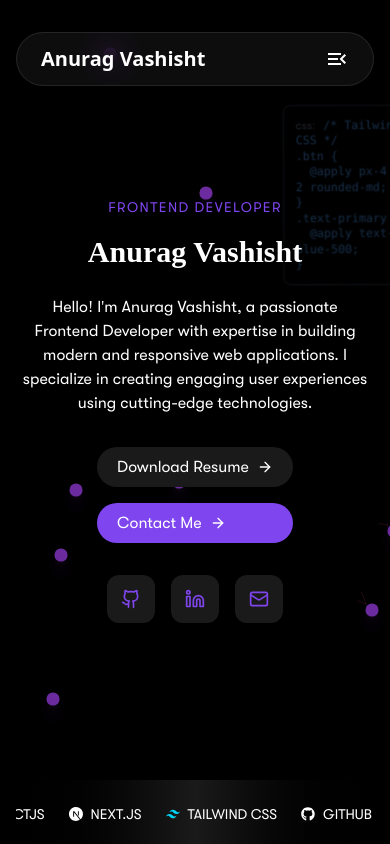
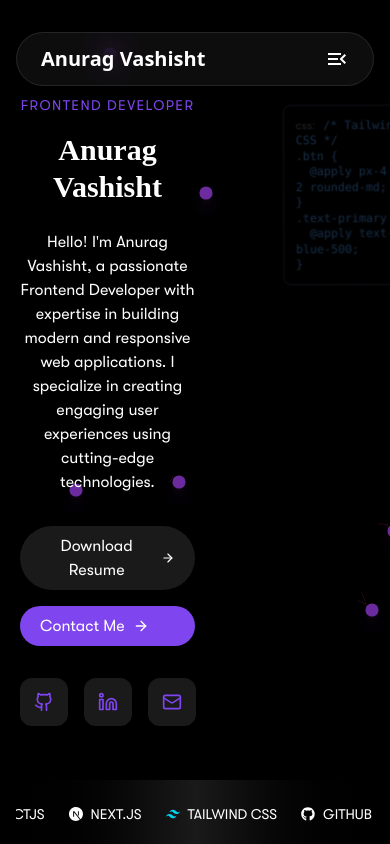
Before and after one commit to Anurag2k743/Anurag_portfolio, a Next.js app: page / in a window 390 px wide. Built offline with nearby package versions, Linux system fonts and the light colour scheme.

Commit message:
About section updated

```diff
--- a/app/Components/AboutUsSection.tsx
+++ b/app/Components/AboutUsSection.tsx
@@ -1,5 +1,6 @@
-import { Instagram, Send } from "lucide-react";
-import { FaWhatsapp } from "react-icons/fa"; // use this for the WhatsApp logo
+
+
+import { Instagram, Send, PhoneIcon as Whatsapp } from "lucide-react"
 
 export default function AboutUsSection() {
   return (
@@ -7,11 +8,9 @@ export default function AboutUsSection() {
       <div className="container mx-auto px-4">
         <section className="relative py-16 sm:py-20 px-4 sm:px-8 lg:px-16 overflow-hidden bg-black text-white">
 
-          {/* Corner Borders */}
           <div className="absolute top-0 left-0 w-16 h-16 sm:w-20 sm:h-20 border-t-2 border-l-2 border-[#7f45ee]"></div>
           <div className="absolute bottom-0 right-0 w-16 h-16 sm:w-20 sm:h-20 border-b-2 border-r-2 border-[#7f45ee]"></div>
 
-          {/* Content */}
           <div className="relative z-10 max-w-5xl mx-auto flex flex-col items-start gap-6">
             <div className="inline-block px-4 py-1 rounded-full bg-[#1a1a1a] text-sm sm:text-base">
               About Me
@@ -21,32 +20,41 @@ export default function AboutUsSection() {
             </h2>
 
             <p className="text-gray-300 text-base sm:text-lg mb-4">
-              As a frontend developer, I specialize in creating responsive and interactive web applications...
+              As a frontend developer, I specialize in creating responsive and interactive web applications. My journey began with
+              HTML and CSS, and I've evolved to master modern frameworks like React.js and Next.js. Over the years, I’ve built
+              a wide range of user-centric interfaces—from simple landing pages to full-scale web platforms.
             </p>
-            {/* rest of paragraphs unchanged */}
+            <p className="text-gray-300 text-base sm:text-lg mb-4">
+              I'm passionate about writing clean, efficient code and staying up-to-date with the latest web development trends
+              and best practices. I focus on performance optimization, accessibility, and maintainable code structures, ensuring that
+              every project I work on is both user-friendly and developer-friendly.
+            </p>
+            <p className="text-gray-300 text-base sm:text-lg mb-4">
+              My workflow often includes tools and technologies like Tailwind CSS, TypeScript, Git, and Figma, allowing me to
+              collaborate smoothly with designers and backend teams. I thrive in fast-paced environments and enjoy turning
+              high-level ideas into functional, beautiful digital experiences.
+            </p>
+            <p className="text-gray-300 text-base sm:text-lg">
+              When & m not coding, I love exploring new technologies, contributing to open-source projects, and sharing
+              knowledge with the developer community through blogs, tutorials, or developer meetups. I'm a strong believer in
+              lifelong learning and always looking for ways to grow both professionally and personally.
+            </p>
           </div>
 
-          {/* Social Buttons */}
+          {/* Social buttons on side (only visible on md+ screens) */}
           <div className="hidden md:flex absolute right-4 top-1/2 -translate-y-1/2 flex-col gap-4 z-20">
-            <a href="https://wa.me/1234567890" target="_blank" rel="noopener noreferrer">
             <button className="rounded-full border-white text-white hover:bg-white hover:text-black bg-transparent p-2">
-                <FaWhatsapp className="h-6 w-6" />
+              <Whatsapp className="h-6 w-6" />
             </button>
-            </a>
-            <a href="mailto:your@email.com">
             <button className="rounded-full border-white text-white hover:bg-white hover:text-black bg-transparent p-2">
               <Send className="h-6 w-6" />
             </button>
-            </a>
-            <a href="https://instagram.com/yourprofile" target="_blank" rel="noopener noreferrer">
             <button className="rounded-full border-white text-white hover:bg-white hover:text-black bg-transparent p-2">
               <Instagram className="h-6 w-6" />
             </button>
-            </a>
           </div>
-
         </section>
       </div>
     </div>
-  );
+  )
 }
--- a/app/Components/Banner.tsx
+++ b/app/Components/Banner.tsx
@@ -1,5 +1,6 @@
 import { ArrowRightIcon, Github, Linkedin, Mail } from "lucide-react";
 import Animation from "./Animation";
+import BannerAnimation from "./BannerAnimation";
 
 export function Banner() {
   return (
@@ -11,7 +12,7 @@ export function Banner() {
       </div>
 
       <div className="container">
-        <div className="grid grid-cols-1 relative z-60">
+        <div className="grid grid-cols-2 relative z-60">
           <div className="flex flex-col items-center md:items-start text-center md:text-left mt-10">
             <p className="text-sm font-medium uppercase tracking-widest text-[#7f45ee]">
               Frontend Developer
@@ -61,6 +62,10 @@ export function Banner() {
               </a>
             </div>
           </div>
+
+          <div className="flex justify-center items-center">
+              <BannerAnimation/>
+          </div>
         </div>
       </div>
     </section>
--- /dev/null
+++ b/app/Components/BannerAnimation.tsx
@@ -0,0 +1,128 @@
+"use client"
+
+import { motion } from "framer-motion"
+import { Atom, Code, FileCode, Palette, Square, Laptop, Chrome } from "lucide-react" // Import Lucide icons
+
+// Define the technology icons and their properties
+const techIcons = [
+  { icon: Code, alt: "JavaScript Icon", size: 48, color: "text-yellow-500" }, // JavaScript
+  { icon: FileCode, alt: "HTML5 Icon", size: 48, color: "text-orange-600" }, // HTML5
+  { icon: Palette, alt: "CSS3 Icon", size: 48, color: "text-blue-500" }, // CSS3
+  { icon: Square, alt: "Angular Icon", size: 48, color: "text-red-600" }, // Angular (using Square as a placeholder)
+  { icon: Laptop, alt: "VS Code Icon", size: 48, color: "text-blue-700" }, // VS Code
+  { icon: Chrome, alt: "Chrome Icon", size: 48, color: "text-green-500" }, // Chrome
+]
+
+export default function BannerAnimation() {
+  const innerRadius = 120 // Radius for the orbiting tech icons
+  const outerRadius = 200 // Radius for the SVG text path
+  const superOuterRadius = 280 // Radius for the outermost SVG text path
+  const numIcons = techIcons.length
+  const angleIncrement = 360 / numIcons // Angle between each orbiting icon
+
+  return (
+    <div className="relative flex items-center justify-center    overflow-hidden">
+      {/* Central React Icon */}
+      <motion.div
+        className="absolute z-10"
+        animate={{ rotate: 360 }}
+        transition={{ duration: 10, ease: "linear", repeat: Number.POSITIVE_INFINITY }}
+>
+        <Atom size={100} className="text-blue-400 drop-shadow-lg" /> {/* React Atom icon */}
+      </motion.div>
+
+      {/* Orbiting Tech Icons Container */}
+      <motion.div
+        className="absolute flex items-center justify-center"
+        style={{ width: innerRadius * 1, height: innerRadius * 1 }} // Set container size based on radius
+        animate={{ rotate: 360 }}
+        transition={{ duration: 20, ease: "linear", repeat: Number.POSITIVE_INFINITY }}
+      >
+        {techIcons.map((tech, index) => {
+          const angle = index * angleIncrement
+          // Calculate x and y coordinates on the circle
+          const x = innerRadius * Math.cos((angle * Math.PI) / 180)
+          const y = innerRadius * Math.sin((angle * Math.PI) / 180)
+
+          const IconComponent = tech.icon // Get the Lucide icon component
+
+          return (
+            <motion.div
+              key={tech.alt}
+              className="absolute"
+              style={{
+                // Position relative to the center of its parent container
+                left: `calc(50% + ${x}px - ${tech.size / 2}px)`,
+                top: `calc(50% + ${y}px - ${tech.size / 2}px)`,
+              }}
+              // Counter-rotate to keep icons upright relative to the screen
+              animate={{ rotate: -360 }}
+              transition={{ duration: 20, ease: "linear", repeat: Number.POSITIVE_INFINITY }}
+            >
+              <IconComponent size={tech.size} className={`${tech.color} drop-shadow-md`} />
+            </motion.div>
+          )
+        })}
+      </motion.div>
+
+      {/* Rotating Text SVG (Inner Circle) */}
+      <motion.svg
+        className="absolute"
+        width={outerRadius * 2}
+        height={outerRadius * 2}
+        viewBox={`0 0 ${outerRadius * 2} ${outerRadius * 2}`}
+        animate={{ rotate: -360 }} // Rotate in the opposite direction
+        transition={{ duration: 30, ease: "linear", repeat: Number.POSITIVE_INFINITY }}
+        style={{ overflow: "visible" }} // Ensure text is not clipped
+      >
+        <defs>
+          {/* Define a circular path for the text to follow */}
+          <path
+            id="circlePath"
+            d={`M ${outerRadius}, ${outerRadius}
+               m -${outerRadius}, 0
+               a ${outerRadius},${outerRadius} 0 0,1 ${outerRadius * 2},0
+               a ${outerRadius},${outerRadius} 0 0,1 -${outerRadius * 2},0
+            `}
+          />
+        </defs>
+        {/* Render text along the circular path */}
+        <text fill="#9ca3af" style={{ fontSize: "14px", fontWeight: "600", textTransform: "uppercase" }}>
+          <textPath href="#circlePath" startOffset="0%">
+            FRONT END DEVELOPMENT FRONT END DEVELOPMENT FRONT END DEVELOPMENT FRONT END DEVELOPMENT FRONT END
+            DEVELOPMENT FRONT END DEVELOPMENT
+          </textPath>
+        </text>
+      </motion.svg>
+
+      {/* Outermost Rotating Text SVG */}
+      <motion.svg
+        className="absolute"
+        width={superOuterRadius * 2}
+        height={superOuterRadius * 2}
+        viewBox={`0 0 ${superOuterRadius * 2} ${superOuterRadius * 2}`}
+        animate={{ rotate: 360 }} // Rotate in the opposite direction
+        transition={{ duration: 40, ease: "linear", repeat: Number.POSITIVE_INFINITY }}
+        style={{ overflow: "visible" }} // Ensure text is not clipped
+      >
+        <defs>
+          {/* Define a circular path for the text to follow */}
+          <path
+            id="superCirclePath"
+            d={`M ${superOuterRadius}, ${superOuterRadius}
+               m -${superOuterRadius}, 0
+               a ${superOuterRadius},${superOuterRadius} 0 0,1 ${superOuterRadius * 2},0
+               a ${superOuterRadius},${superOuterRadius} 0 0,1 -${superOuterRadius * 2},0
+            `}
+          />
+        </defs>
+        {/* Render text along the circular path */}
+        <text fill="#d1d5db" style={{ fontSize: "16px", fontWeight: "700", textTransform: "uppercase" }}>
+          <textPath href="#superCirclePath" startOffset="0%">
+            WEB DEVELOPMENT WEB DEVELOPMENT WEB DEVELOPMENT WEB DEVELOPMENT WEB DEVELOPMENT WEB DEVELOPMENT
+          </textPath>
+        </text>
+      </motion.svg>
+    </div>
+  )
+}
```
Lines whose indentation alone changed are shown as unchanged.
